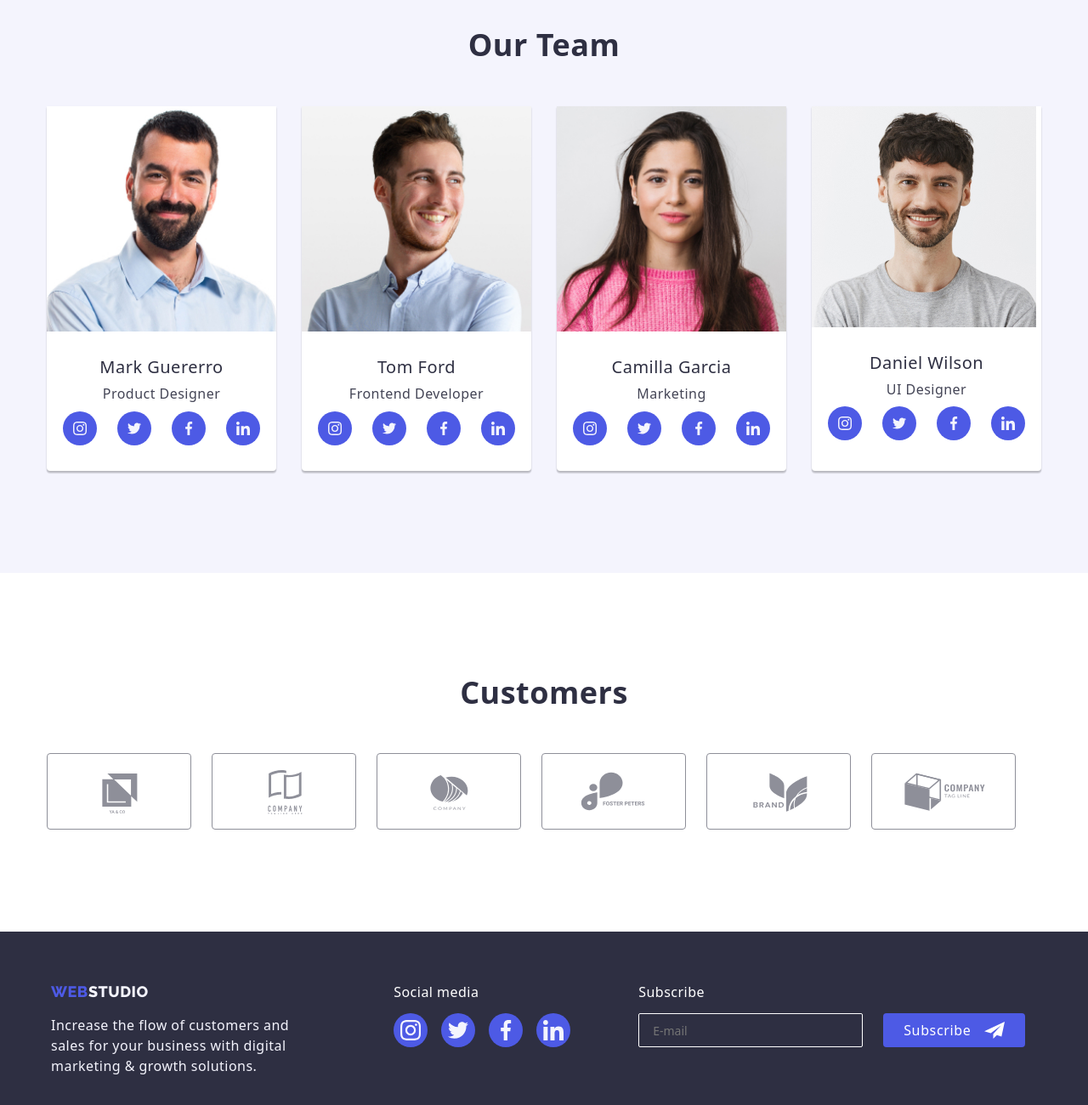
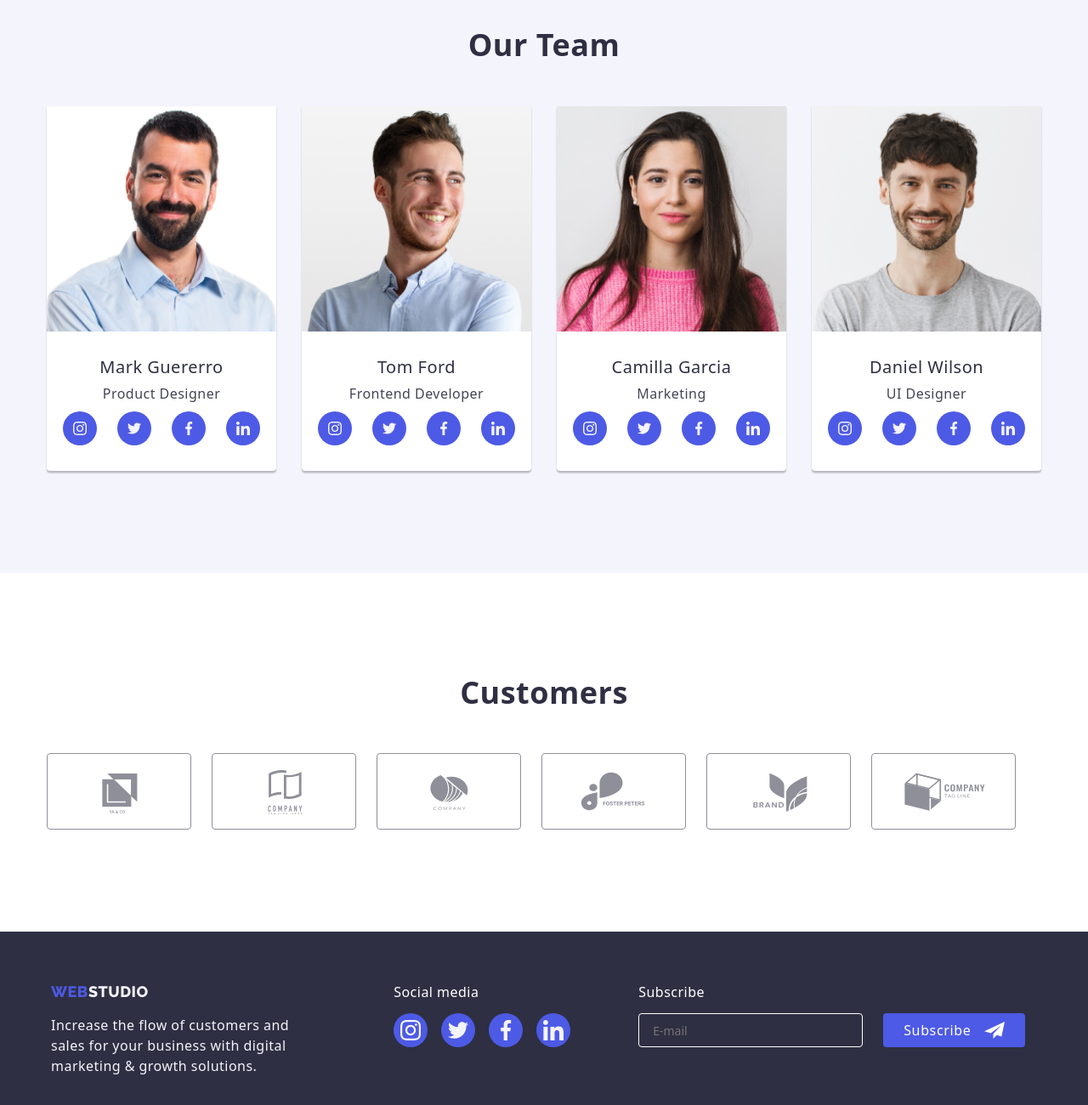
Before and after one commit to ssnorca/goit-markup-hw-06, a plain HTML site: page index.html in a window 1280 px wide. Shown: the part 2060-3360 px from the top of the page at 85% size. Drawn offline with nearby package versions, Linux system fonts and the light colour scheme.

Commit message:
hw-06 3rd attempt

```diff
--- a/css/styles.css
+++ b/css/styles.css
@@ -120,6 +120,7 @@ img {
   margin-top: 30px;
   margin-left: 30px;
 }
+
 /* checked */
 .section {
   padding-bottom: 120px;
@@ -384,6 +385,11 @@ img {
   color: var(--slate);
   font-weight: 400;
 }
+
+/* .team .item .image:last-child {
+  width: 100%;
+} */
+
 .social-team {
   display: flex;
   justify-content: center;
@@ -654,7 +660,7 @@ img {
   margin-top: 16px;
   font-size: 14px;
   background-color: var(--navyblue);
-  border-radius: 2px;
+  border-radius: 4px;
   border: 1px solid var(--white);
   outline: none;
 }
--- a/index.html
+++ b/index.html
@@ -370,8 +370,8 @@
               <img
                 src="./images/daniel.jpg"
                 alt="daniel"
-                width="264"
-                width="40"
+                width="270"
+                height="260"
                 class="image"
               />
               <h3 class="name">Daniel Wilson</h3>
```
